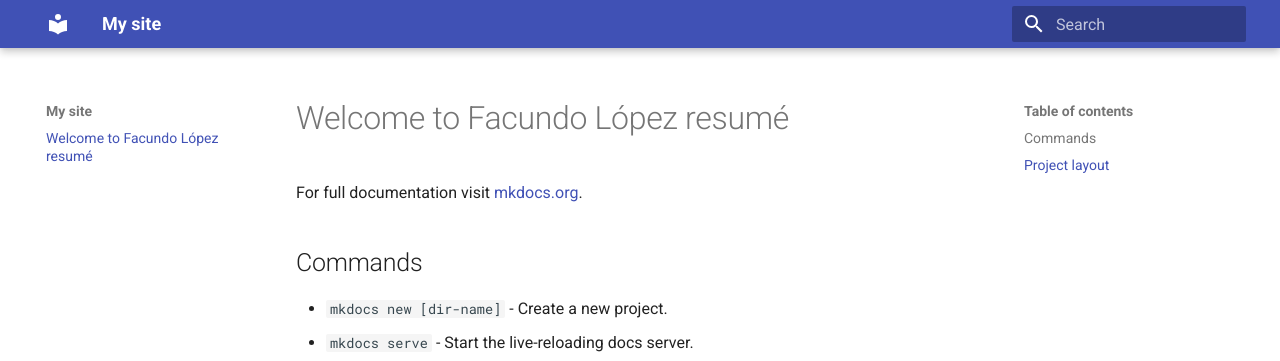
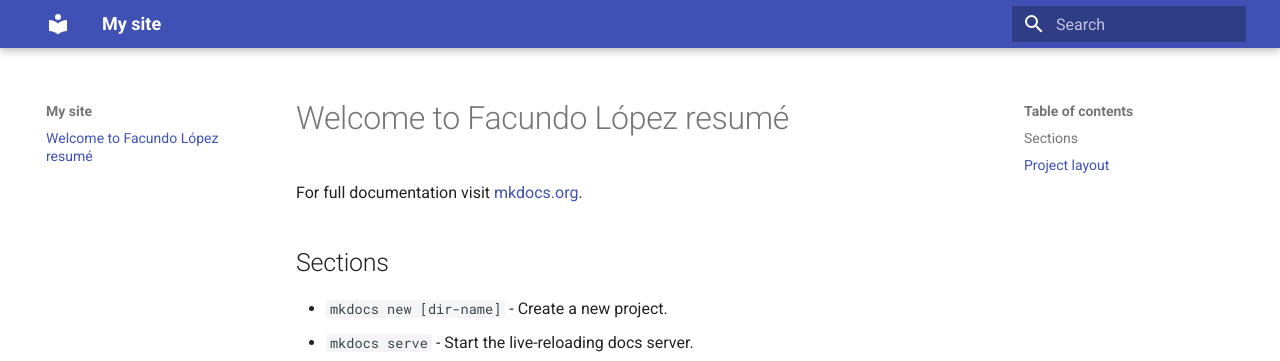
Before and after one commit to b-w0ter/facundo_lopez.github.io, an MkDocs documentation site: the page built from docs/index.md, in a window 1280 px wide. Shown: the top 361 px of the page. Built offline with MkDocs 1.6.1 and Material for MkDocs 9.7.7, drawn with Linux system fonts in a browser that asks for light colours.

Commit message:
testing workflow2

```diff
--- a/docs/index.md
+++ b/docs/index.md
@@ -2,7 +2,7 @@
 
 For full documentation visit [mkdocs.org](https://www.mkdocs.org).
 
-## Commands
+## Sections
 
 * `mkdocs new [dir-name]` - Create a new project.
 * `mkdocs serve` - Start the live-reloading docs server.
```
